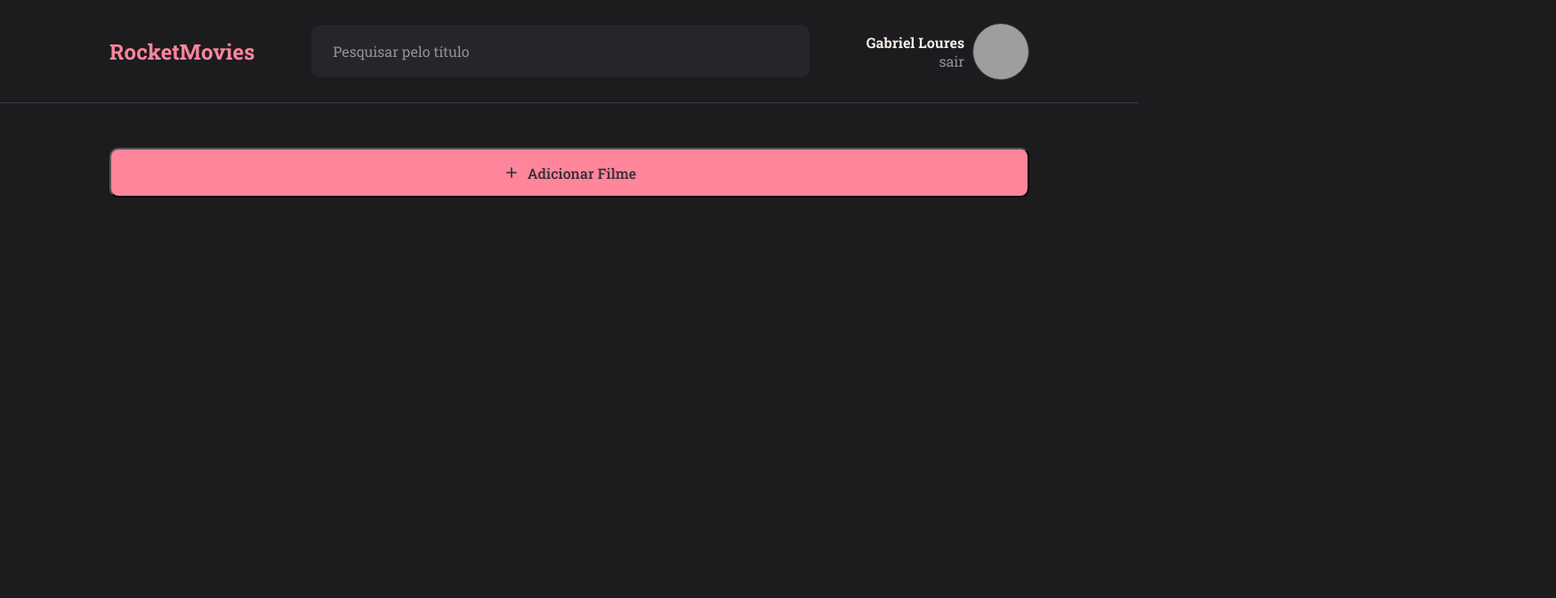
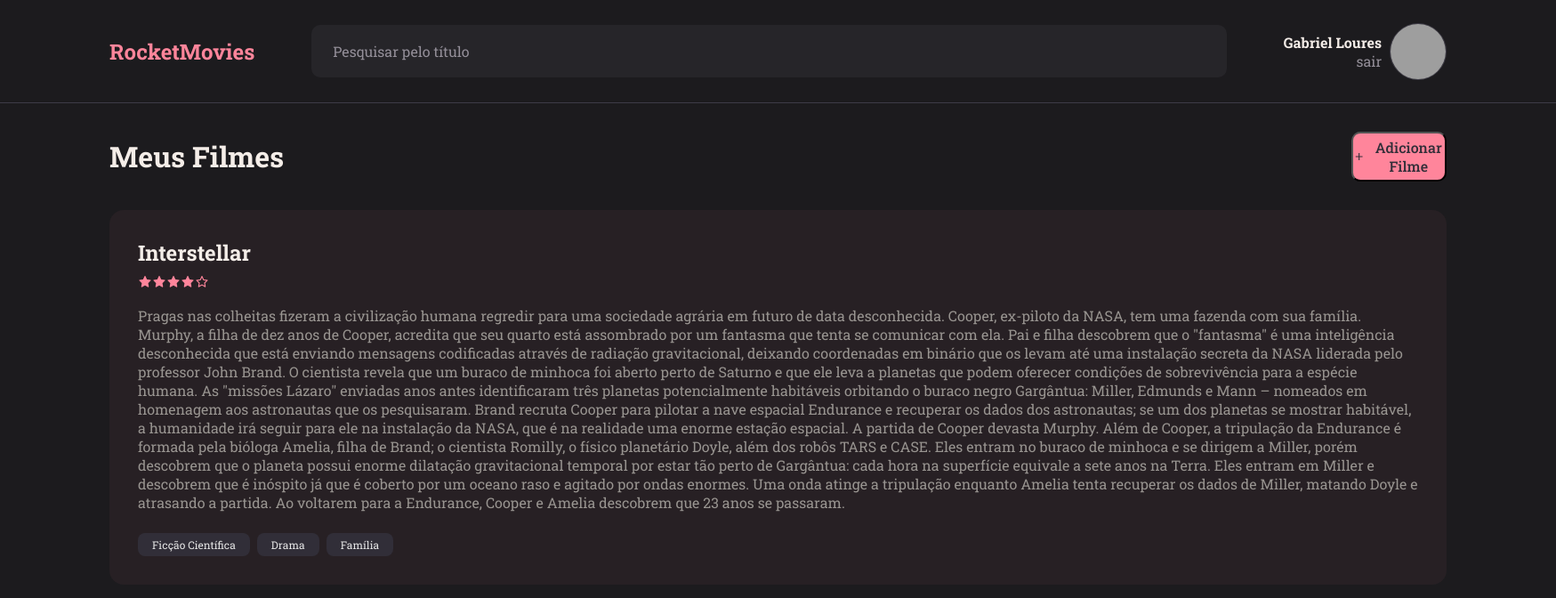
Before and after one commit to GabrielLoures/RocketMovies, a React (Vite) app: page / in a window 1280 px wide. Shown: the top 672 px of the page at 89% size, 1749 px wide, since content can reach past the window. Built offline with nearby package versions, Linux system fonts and the light colour scheme; grey boxes are pictures that could not be loaded.

Commit message:
End Home Page

```diff
--- /dev/null
+++ b/src/components/Card/index.jsx
@@ -0,0 +1,41 @@
+import { Container } from './styles';
+
+import { AiFillStar, AiOutlineStar } from 'react-icons/ai';
+
+import { Tag } from '../Tag';
+
+export function Card({ data, ...rest }) {
+
+  return(
+
+    <Container {...rest}>
+
+      <h1>{data.title}</h1>
+
+      <div>
+        < AiFillStar />
+        < AiFillStar />
+        < AiFillStar />
+        < AiFillStar />
+        < AiOutlineStar />
+      </div>
+
+      <p>
+        Pragas nas colheitas fizeram a civilização humana regredir para uma sociedade agrária em futuro de data desconhecida. Cooper, ex-piloto da NASA, tem uma fazenda com sua família. Murphy, a filha de dez anos de Cooper, acredita que seu quarto está assombrado por um fantasma que tenta se comunicar com ela. Pai e filha descobrem que o "fantasma" é uma inteligência desconhecida que está enviando mensagens codificadas através de radiação gravitacional, deixando coordenadas em binário que os levam até uma instalação secreta da NASA liderada pelo professor John Brand. O cientista revela que um buraco de minhoca foi aberto perto de Saturno e que ele leva a planetas que podem oferecer condições de sobrevivência para a espécie humana. As "missões Lázaro" enviadas anos antes identificaram três planetas potencialmente habitáveis orbitando o buraco negro Gargântua: Miller, Edmunds e Mann – nomeados em homenagem aos astronautas que os pesquisaram. Brand recruta Cooper para pilotar a nave espacial Endurance e recuperar os dados dos astronautas; se um dos planetas se mostrar habitável, a humanidade irá seguir para ele na instalação da NASA, que é na realidade uma enorme estação espacial. A partida de Cooper devasta Murphy.
+
+        Além de Cooper, a tripulação da Endurance é formada pela bióloga Amelia, filha de Brand; o cientista Romilly, o físico planetário Doyle, além dos robôs TARS e CASE. Eles entram no buraco de minhoca e se dirigem a Miller, porém descobrem que o planeta possui enorme dilatação gravitacional temporal por estar tão perto de Gargântua: cada hora na superfície equivale a sete anos na Terra. Eles entram em Miller e descobrem que é inóspito já que é coberto por um oceano raso e agitado por ondas enormes. Uma onda atinge a tripulação enquanto Amelia tenta recuperar os dados de Miller, matando Doyle e atrasando a partida. Ao voltarem para a Endurance, Cooper e Amelia descobrem que 23 anos se passaram.
+      </p>
+
+      {
+        data.tags &&
+        <footer>
+          {
+            data.tags.map(tag => <Tag key={tag.id} title={tag.name} />)
+          }
+        </footer>
+      }
+
+    </Container>
+  )
+
+}
--- /dev/null
+++ b/src/components/Card/styles.js
@@ -0,0 +1,39 @@
+import styled from 'styled-components';
+
+export const Container = styled.div`
+
+  width: 100%;
+  /* height: 223px; */
+  padding: 32px;
+
+  background-color: ${({ theme }) => theme.COLORS.PINK_5};
+
+  border-radius: 16px;
+
+  margin-bottom: 24px;
+
+  > h1 {
+    color: ${({ theme }) => theme.COLORS.TEXT_COLOR_WHITE};
+    font-size: 24px;
+    line-height: 32px;
+    font-weight: 700;
+
+    margin-bottom: 8px;
+  }
+
+  > div svg {
+    fill: ${({ theme }) => theme.COLORS.PINK_100};
+  }
+
+  > p {
+    color: ${({ theme }) => theme.COLORS.TEXT_COLOR_GREY};
+    margin-top: 15px;
+  }
+
+  > footer {
+    width: 100%;
+    display: flex;
+    margin-top: 24px;
+  }
+
+`
--- /dev/null
+++ b/src/components/Tag/index.jsx
@@ -0,0 +1,11 @@
+import { Container } from './styles';
+
+export function Tag({ title, ...rest }) {
+
+  return(
+    <Container {...rest}>
+      {title}
+    </Container>
+  )
+
+}
--- /dev/null
+++ b/src/components/Tag/styles.js
@@ -0,0 +1,14 @@
+import styled from 'styled-components';
+
+export const Container = styled.span`
+
+  background-color: ${({ theme }) => theme.COLORS.BACKGROUND_TAG};
+  color: ${({ theme }) => theme.COLORS.TEXT_COLOR_ICE};
+  font-size: 12px;
+
+  padding: 5px 16px;
+  margin-right: 8px;
+  border-radius: 8px;
+
+
+`
--- a/src/pages/Home/index.jsx
+++ b/src/pages/Home/index.jsx
@@ -5,15 +5,55 @@ import { Container } from './styles';
 import {RiAddFill} from 'react-icons/ri'
 
 import { Button } from '../../components/Button';
+import { Card } from '../../components/Card';
 
 export function Home() {
 
   return(
     <Container>
+
       <Header />
 
+      <div>
+        <h1>Meus Filmes</h1>
+        <Button title="Adicionar Filme" icon={RiAddFill}/>
+      </div>
+
       <main>
-        <Button title="Adicionar Filme" icon={RiAddFill}/>
+
+        <Card data={{
+          title: "Interstellar",
+          tags: [
+            { id: '1', name: 'Ficção Científica'},
+            { id: '2', name: 'Drama'},
+            { id: '3', name: 'Família'},
+          ]
+        }}/>
+        <Card data={{
+          title: "Interstellar",
+          tags: [
+            { id: '1', name: 'Ficção Científica'},
+            { id: '2', name: 'Drama'},
+            { id: '3', name: 'Família'},
+          ]
+        }}/>
+        <Card data={{
+          title: "Interstellar",
+          tags: [
+            { id: '1', name: 'Ficção Científica'},
+            { id: '2', name: 'Drama'},
+            { id: '3', name: 'Família'},
+          ]
+        }}/>
+        <Card data={{
+          title: "Interstellar",
+          tags: [
+            { id: '1', name: 'Ficção Científica'},
+            { id: '2', name: 'Drama'},
+            { id: '3', name: 'Família'},
+          ]
+        }}/>
+
       </main>
 
 
--- a/src/pages/Home/styles.js
+++ b/src/pages/Home/styles.js
@@ -6,15 +6,42 @@ export const Container = styled.div`
   height: 100vh;
 
   display: grid;
-  grid-template-rows: 116px auto;
-  grid-template-areas: "header" "content";
+  grid-template-rows: 116px 120px auto;
+  grid-template-areas: "header" "description" "content";
+
+  > div {
+    grid-area: description;
+    padding: 50px 123px;
+
+    display: flex;
+    align-items: center;
+    justify-content: space-between;
+    gap: 1200px;
+  }
+
+  > div h1 {
+    font-size: 32px;
+    line-height: 42px;
+    color: ${({ theme }) => theme.COLORS.TEXT_COLOR_WHITE};
+    white-space: nowrap;
+  }
 
   > main {
     grid-area: content;
     overflow-y: auto;
-    margin: 50.4px 123px;
+    margin: 0 123px;
+
+    ::-webkit-scrollbar {
+      width: 8px;
+    }
+    ::-webkit-scrollbar-track {
+      background: transparent;
+    }
+    ::-webkit-scrollbar-thumb {
+      background-color: ${({ theme }) => theme.COLORS.PINK_100};
+      border-radius: 8px;
+      border: 8px transparent;
+    }
   }
 
-
-
-`
+`;
```
